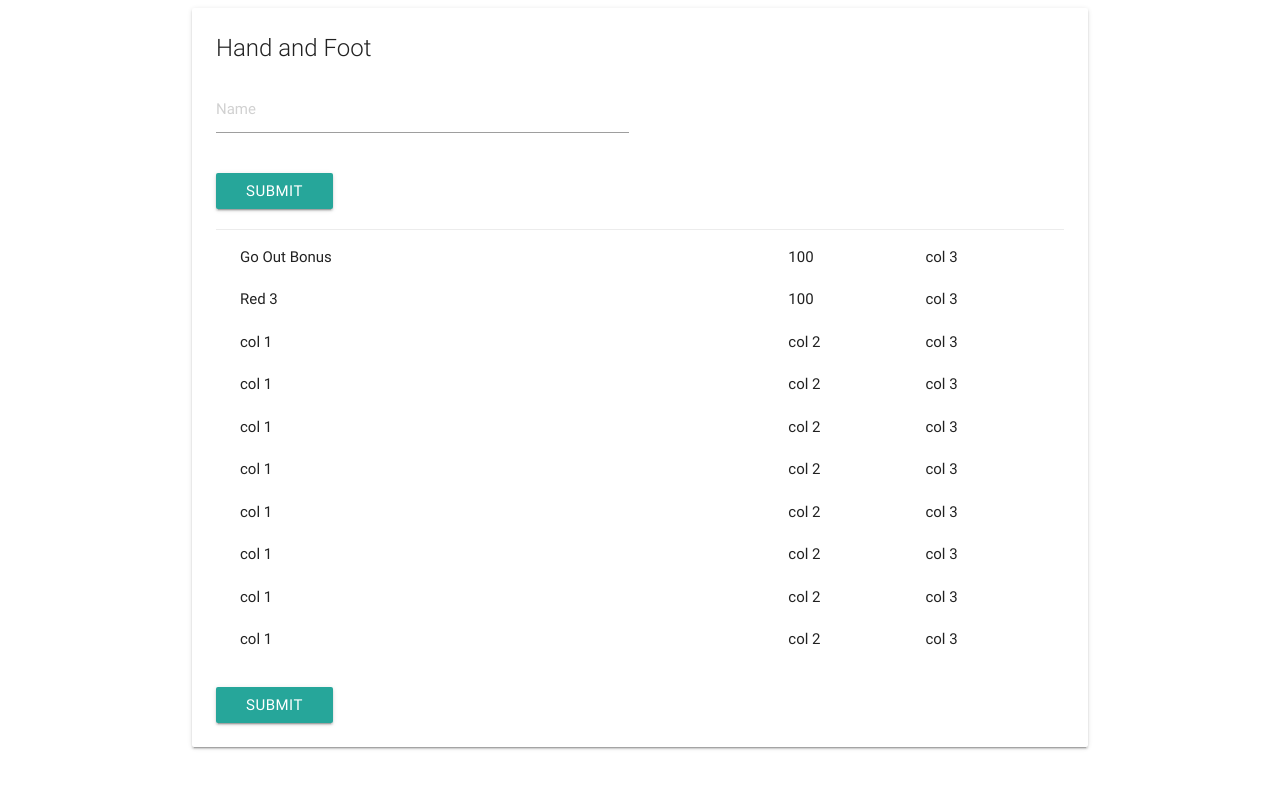
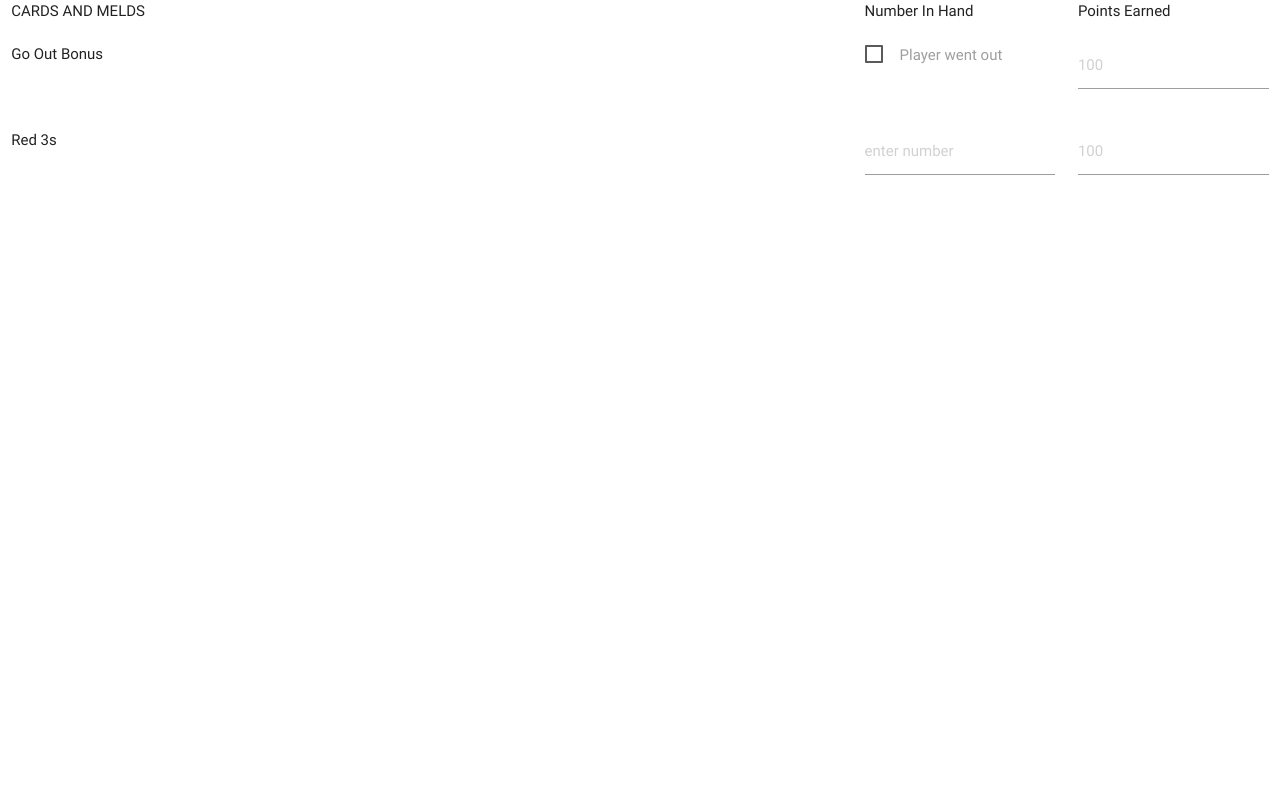
Before and after one commit to MichelleBerta/hand-and-foot-scorecard, a plain HTML site: page index.html in a window 1280 px wide. Drawn offline with nearby package versions, Linux system fonts and the light colour scheme.

Commit message:
began working on socring function and simplified html

```diff
--- a/app.js
+++ b/app.js
@@ -0,0 +1,10 @@
+const form = document.getElementsByClassName ('points');
+console.log(form);
+
+
+
+
+const red3 = 100;
+const owned = "";
+const pointsEarned = red3 * owned;
+console.log (pointsEarned)
--- a/index.html
+++ b/index.html
@@ -12,88 +12,35 @@
 </head>
 
 <body>
-    <div class="container">
+
+    <div class="card-action">
         <div class="row">
-            <div class="col s12 m12 l12">
-                <div class="card">
-                    <div class="card-content">
-                        <span class="card-title">Hand and Foot</span>
+            <div class="heading col s8 m8 l8">CARDS AND MELDS
+            </div>
+            <div class="heading col s2 m2 l2">Number In Hand</div>
+            <div class="heading col s2 m2 l2">Points Earned</div>
+        </div>
         <div class="row">
-                            <form class="col s12">
-                                <div class="row">
-                                    <div class="input-field col s6">
-                                        <input placeholder="Name" id="first_name" type="text" class="validate">
+            <div class="labels col s8 m8 l8">Go Out Bonus</div>
+            <div class="points col s2 m2 l2 form-check form-switch">
+                <input class="form-check-input" type="checkbox" id="flexSwitchCheckDefault">
+                <label class="form-check-label" for="flexSwitchCheckDefault">Player went out</label>
+              </div>
+
+
+            <div class="points col s2 m2 l2">
+                <input placeholder="100" id="going-out" type="number" class="validate">
             </div>
         </div>
-                                <button class="btn waves-effect waves-light" type="submit" name="action">Submit
-                                </button>
+        <div class="row">
+            <div class="labels col s8 m8 l8">Red 3s
             </div>
-                        <div class="card-action">
-                            <div class="row">
-                                <div class="col s8 m8 l8">Go Out Bonus
+            <div class="owned col s2 m2 l2"> <input placeholder="enter number" type="number" class="validate"></div>
+            <div class="points-earned col s2 m2 l2"> <input placeholder="100" id="red-3" type="number" class="validate"></div>
         </div>
-                                <div class="col s2 m2 l2">100</div>
-                                <div class="col s2 m2 l2">col 3</div>
-                            </div>
-                            <div class="row">
-                                <div class="col s8 m8 l8">Red 3
-                                </div>
-                                <div class="col s2 m2 l2">100</div>
-                                <div class="col s2 m2 l2">col 3</div>
-                            </div>
-                            <div class="row">
-                                <div class="col s8 m8 l8">col 1
-                                </div>
-                                <div class="col s2 m2 l2">col 2</div>
-                                <div class="col s2 m2 l2">col 3</div>
-                            </div>
-                            <div class="row">
-                                <div class="col s8 m8 l8">col 1
-                                </div>
-                                <div class="col s2 m2 l2">col 2</div>
-                                <div class="col s2 m2 l2">col 3</div>
-                            </div>
-                            <div class="row">
-                                <div class="col s8 m8 l8">col 1
-                                </div>
-                                <div class="col s2 m2 l2">col 2</div>
-                                <div class="col s2 m2 l2">col 3</div>
-                            </div>
-                            <div class="row">
-                                <div class="col s8 m8 l8">col 1
-                                </div>
-                                <div class="col s2 m2 l2">col 2</div>
-                                <div class="col s2 m2 l2">col 3</div>
-                            </div>
-                            <div class="row">
-                                <div class="col s8 m8 l8">col 1
-                                </div>
-                                <div class="col s2 m2 l2">col 2</div>
-                                <div class="col s2 m2 l2">col 3</div>
-                            </div>
-                            <div class="row">
-                                <div class="col s8 m8 l8">col 1
-                                </div>
-                                <div class="col s2 m2 l2">col 2</div>
-                                <div class="col s2 m2 l2">col 3</div>
-                            </div>
-                            <div class="row">
-                                <div class="col s8 m8 l8">col 1
-                                </div>
-                                <div class="col s2 m2 l2">col 2</div>
-                                <div class="col s2 m2 l2">col 3</div>
-                            </div>
-                            <div class="row">
-                                <div class="col s8 m8 l8">col 1
-                                </div>
-                                <div class="col s2 m2 l2">col 2</div>
-                                <div class="col s2 m2 l2">col 3</div>
-                            </div>
-                        </div>
-                        <button class="btn waves-effect waves-light" type="submit" name="action">Submit
-                        </button>
-                    </div>
-                </div>
+
+
+
     <script src="https://code.jquery.com/jquery-3.2.1.js" integrity="sha256-DZAnKJ/6XZ9si04Hgrsxu/8s717jcIzLy3oi35EouyE=" crossorigin="anonymous"></script>
     <script src="https://cdnjs.cloudflare.com/ajax/libs/materialize/0.100.2/js/materialize.min.js"></script>
     <script src="app.js"></script>
```
Also changed, not shown: 1 other file. Lines whose indentation alone changed are shown as unchanged.
